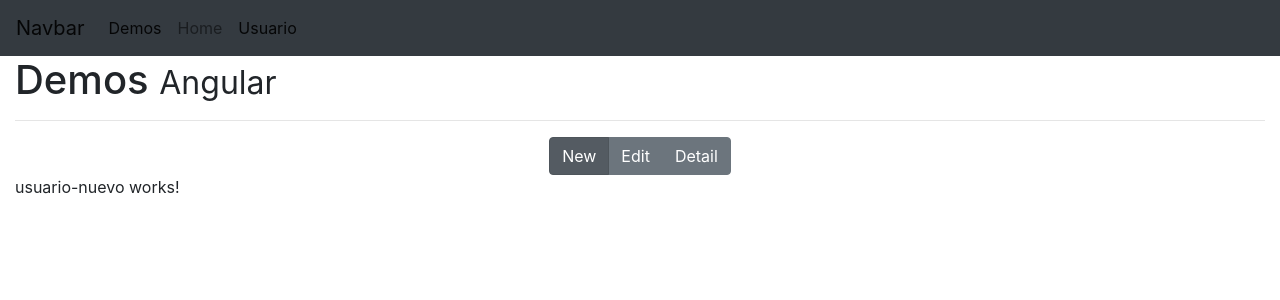
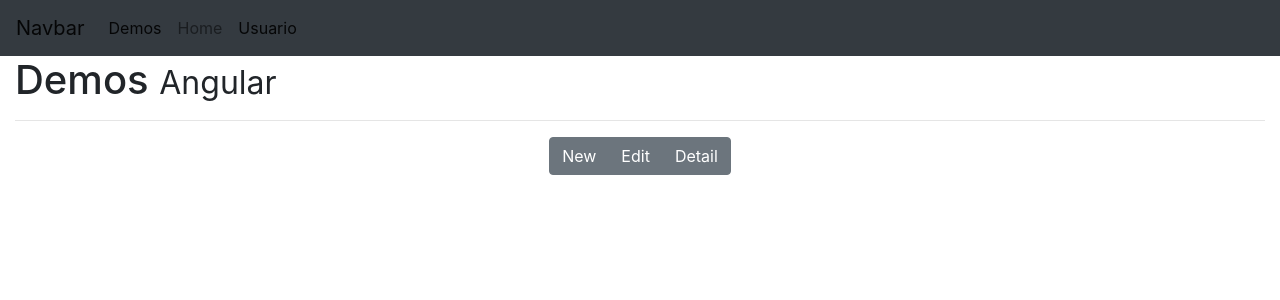
Before and after one commit to Garavirod/Micelaneos, an Angular app: page /usuario/10 in a window 1280 px wide. Before the commit this address led to /usuario/10/nuevo. Shown: the top 300 px of the page. Built offline with nearby package versions, Linux system fonts and the light colour scheme.

Commit message:
Parents's params from children's params

```diff
--- a/src/app/components/usuario/usuario-nuevo.component.ts
+++ b/src/app/components/usuario/usuario-nuevo.component.ts
@@ -1,4 +1,5 @@
 import { Component, OnInit } from '@angular/core';
+import { ActivatedRoute } from '@angular/router';
 
 @Component({
   selector: 'app-usuario-nuevo',
@@ -11,7 +12,12 @@ import { Component, OnInit } from '@angular/core';
 })
 export class UsuarioNuevoComponent implements OnInit {
 
-  constructor() { }
+  constructor(private router: ActivatedRoute) {
+    // router.parent de ahpi obtenemos el parametro de la ruta padre
+    this.router.parent.params.subscribe( parametros => { //Obtenemos los parateros de la rita padre de usuario nuevo
+      console.log('RUTA HIJA USER NEW : ', parametros);
+    });
+  }
 
   ngOnInit() {
   }
--- a/src/app/components/usuario/usuario.component.html
+++ b/src/app/components/usuario/usuario.component.html
@@ -1,12 +1,11 @@
 <div class="row">
     <div class="col-md-12 text-center">
         <div class="btn-group" role="group" aria-label="Basic example">
-            <button type="button" class="btn btn-secondary" [routerLink]="['nuevo']" routerLinkActive="active">New</button>
+            <button type="button" class="btn btn-secondary" [routerLink]="['nuevo','otra cosa']" routerLinkActive="active">New</button>
             <button type="button" class="btn btn-secondary" [routerLink]="['editar']" routerLinkActive="active">Edit</button>
             <button type="button" class="btn btn-secondary" [routerLink]="['detalle']" routerLinkActive="active">Detail</button>
         </div>
     </div>
 </div>
-
 <!-- Aqui renderizamos las rutas hijas, o loc componentes -->
 <router-outlet></router-outlet>
--- a/src/app/components/usuario/usuario.component.ts
+++ b/src/app/components/usuario/usuario.component.ts
@@ -1,4 +1,5 @@
 import { Component, OnInit } from '@angular/core';
+import { ActivatedRoute} from '@angular/router'; //Incluir para obtener paramtros del URL
 
 @Component({
   selector: 'app-usuario',
@@ -6,7 +7,11 @@ import { Component, OnInit } from '@angular/core';
 })
 export class UsuarioComponent implements OnInit {
 
-  constructor() { }
+  constructor(private router: ActivatedRoute) {
+    this.router.params.subscribe( parametros => { //Obtenemos los parateros del URL en esa pleca
+      console.log('RUTA PADRE : ', parametros);
+    });
+  }
 
   ngOnInit() {
   }
--- a/src/app/components/usuario/usuario.routes.ts
+++ b/src/app/components/usuario/usuario.routes.ts
@@ -6,6 +6,6 @@ import { UsuarioNuevoComponent } from './usuario-nuevo.component';
 export const USUARIO_ROUTES: Routes = [
     { path: 'editar', component: UsuarioEditarComponent },
     { path: 'detalle', component: UsuarioDetalleComponent },
-    { path: 'nuevo', component: UsuarioNuevoComponent },
+    { path: 'nuevo/:something', component: UsuarioNuevoComponent },
     { path: '**', pathMatch: 'full', redirectTo: 'nuevo' }
 ];
```
